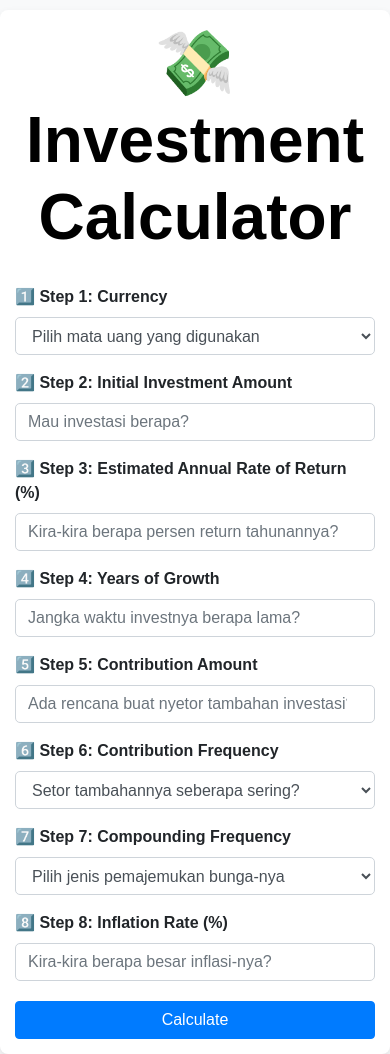
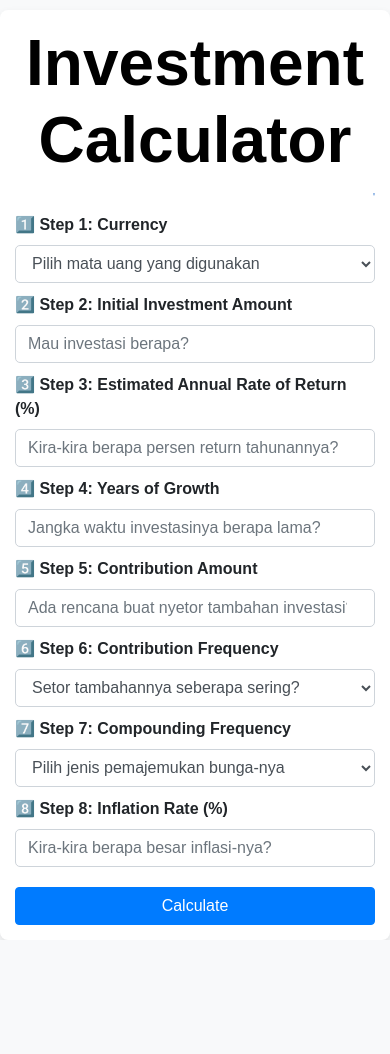
Before and after one commit to getser-surbakti/Investment-Calculator, a Flask app: page / in a window 390 px wide. After the commit the page ends 940 px from the top, so only its background shows below. Run offline with Flask 2, Linux system fonts and the light colour scheme; some libraries are stand-ins or nearby versions.

Commit message:
Upgrade 1.5

```diff
--- a/templates/index.html
+++ b/templates/index.html
@@ -21,15 +21,14 @@
         }
         h1 {
             font-size: 1.8em;
-            margin-bottom: 30px;
+            margin-bottom: 10px;
             color: #007bff;
         }
         .form-group {
-            margin-bottom: 10 px;
+            margin-bottom: 10px;
         }
         .btn-block {
             margin-top: 20px;
-
         }
         label {
             font-weight: bold;
@@ -48,15 +47,20 @@
                 color: black;
                 font-weight: bold;
             }
+            marquee {
+                font-size: 0.7em;
+                color: rgb(47, 116, 207);
+            }
         }
     </style>
 </head>
 <body>
     <div class="container">
-        <h1 class="text-center">&#x1F4B8; Investment Calculator</h1>
+        <h1 class="text-center">Investment Calculator</h1>
+        <marquee direction="left">"Invest today, prosper tomorrow." - &#x2728; IG: @getsersurbakti-</marquee>
         <form method="POST">
             <div class="form-group">
-                <label for="currency" >1️⃣ <b>Step 1:</b> Currency</label>
+                <label for="currency">1️⃣ <b>Step 1:</b> Currency</label>
                 <select id="currency" name="currency" class="form-control" required>
                     <option value="">Pilih mata uang yang digunakan</option>
                     <option value="Rp">Rp Indonesia</option>
@@ -70,15 +74,15 @@
             </div>
             <div class="form-group">
                 <label for="principal">2️⃣ <b>Step 2:</b> Initial Investment Amount</label>
-                <input type="number" id="principal" name="principal" class="form-control" placeholder="Mau investasi berapa?" step="0.01"  required>
+                <input type="number" id="principal" name="principal" class="form-control" placeholder="Mau investasi berapa?" step="0.01" required>
             </div>
             <div class="form-group">
                 <label for="annual_rate">3️⃣ <b>Step 3:</b> Estimated Annual Rate of Return (%)</label>
                 <input type="number" id="annual_rate" name="annual_rate" class="form-control" placeholder="Kira-kira berapa persen return tahunannya?" step="0.01" required>
             </div>
             <div class="form-group">
-                <label for="years"> 4️⃣ <b>Step 4:</b> Years of Growth</label>
-                <input type="number" id="years" name="years" class="form-control" placeholder="Jangka waktu investnya berapa lama?" required>
+                <label for="years">4️⃣ <b>Step 4:</b> Years of Growth</label>
+                <input type="number" id="years" name="years" class="form-control" placeholder="Jangka waktu investasinya berapa lama?" required>
             </div>
             <div class="form-group">
                 <label for="contribution_amount">5️⃣ <b>Step 5:</b> Contribution Amount</label>
```
